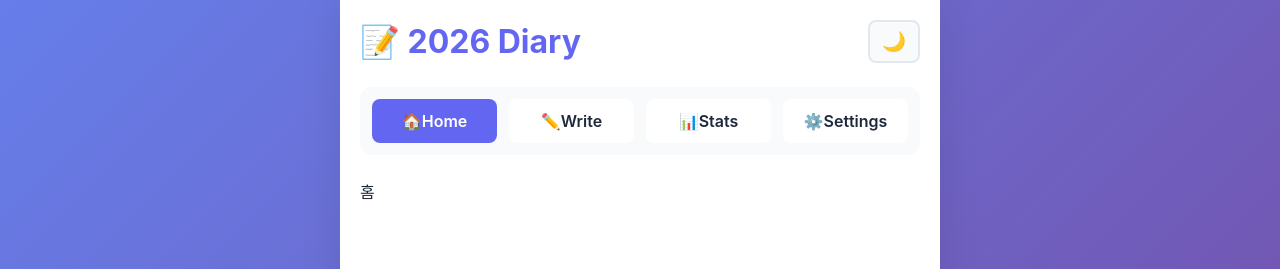
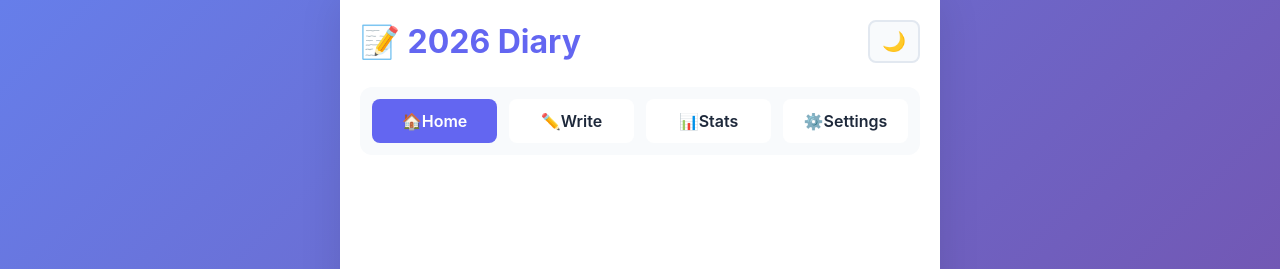
Before and after one commit to dongheiKim/first-project, a React (Vite) app: page / in a window 1280 px wide. Shown: the top 269 px of the page. Built offline with nearby package versions, Linux system fonts and the light colour scheme.

Commit message:
홈페이지 부터 작성란, 통계란, 설정까지 작성하기

```diff
--- a/src/pages/HomePage.tsx
+++ b/src/pages/HomePage.tsx
@@ -1,5 +1,5 @@
 export function HomePage() {
-  return <div>홈</div>;
+  return <div></div>;
 }
 
 export default HomePage;
```
